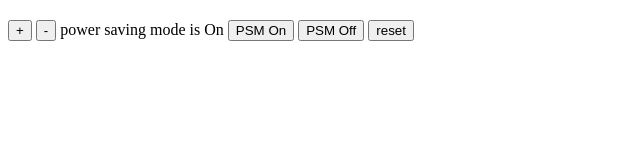
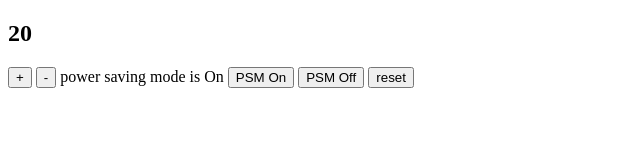
Before and after one commit to ooduola/thermostat-pt2, a plain HTML site: page index.html in a window 1280 px wide. Shown: the whole page, without its empty margins (0-640 px from the left). Drawn offline with nearby package versions, Linux system fonts and the light colour scheme.

Commit message:
FE: Added jquery script to the html and connected temperature to front-end

```diff
--- a/index.html
+++ b/index.html
@@ -2,9 +2,9 @@
 <html lang="en">
 	<head>
 		<meta charset="UTF-8" />
-		<meta name="viewport" content="width=device-width, initial-scale=1.0" />
-		<script src="thermostat.js"></script>
-		<title>Document</title>
+    <meta name="viewport" content="width=device-width, initial-scale=1.0" />
+    <script src="https://code.jquery.com/jquery-2.1.4.min.js"></script>
+		<title>Thermostat</title>
 	</head>
 	<body>
 		<section>
@@ -20,6 +20,8 @@
           <button id="reset">reset</button>
       </p>
 			</div>
-		</section>
+    </section>
+    <script src="src/thermostat.js"></script>
+    <script src="src/jquery.js"></script>
 	</body>
 </html>
--- /dev/null
+++ b/src/jquery.js
@@ -0,0 +1,6 @@
+// Vanilla JS
+
+$(document).ready(function () {
+	var thermostat = new Thermostat();
+	$("#current-temp").text(thermostat.getCurrentTemp());
+});
```
